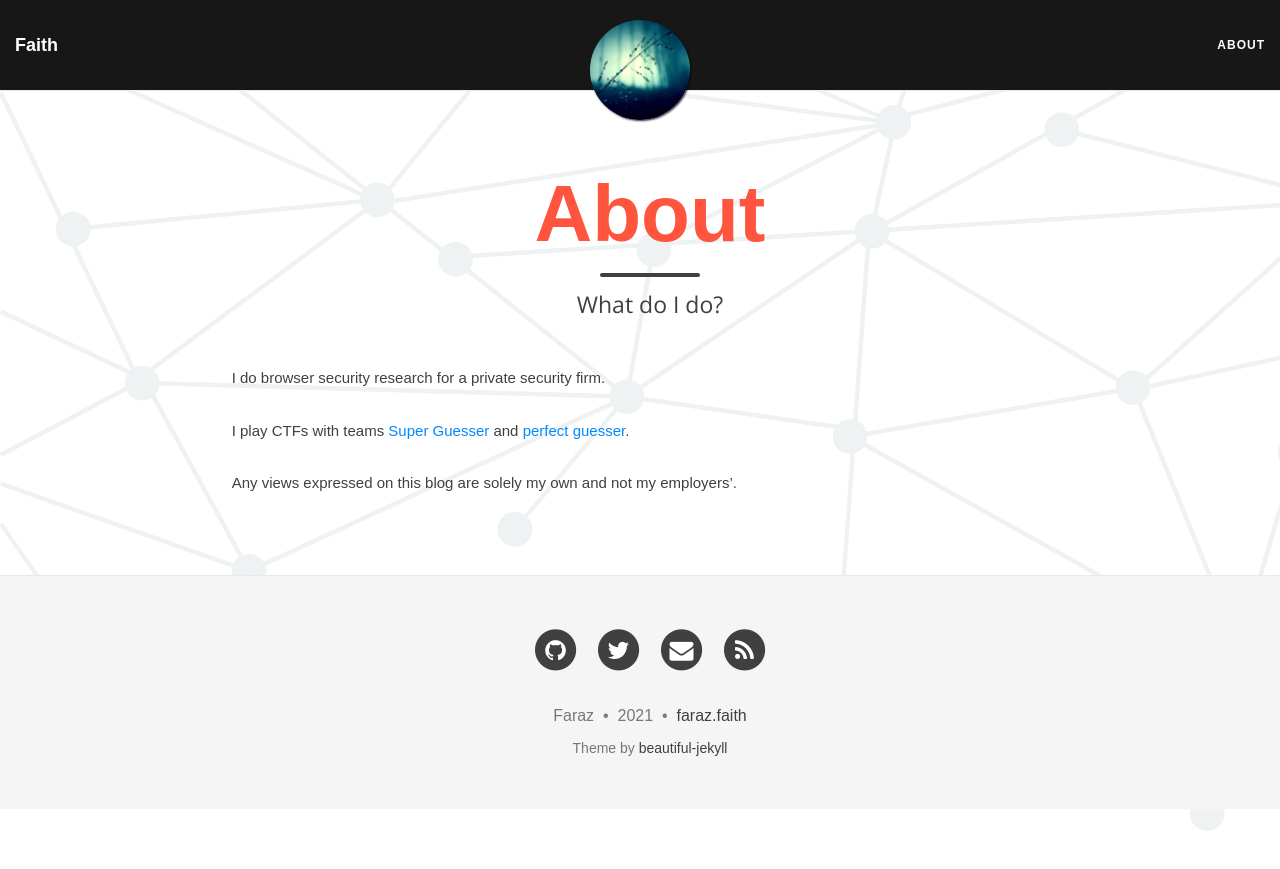
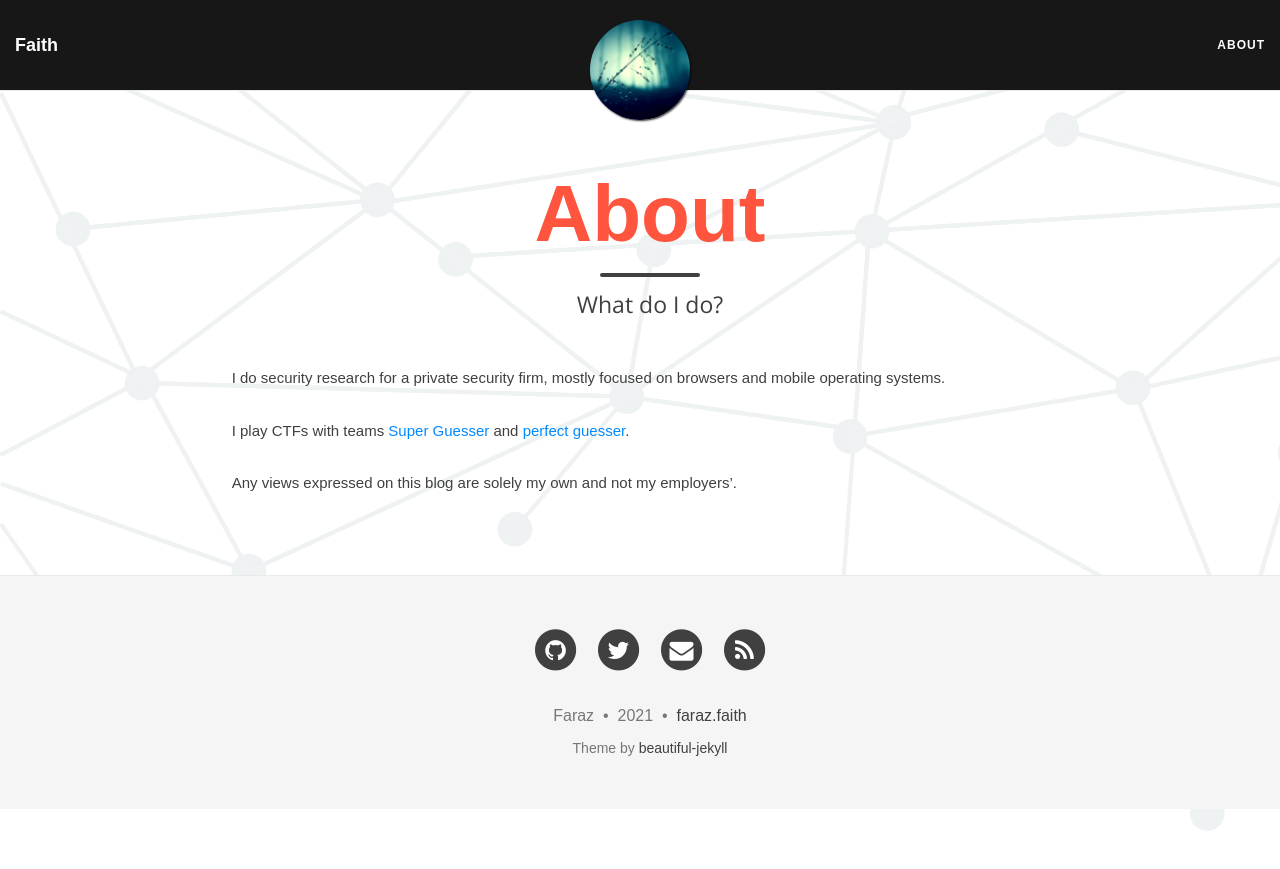
Before and after one commit to farazsth98/farazsth98.github.io, a Jekyll site: the page built from aboutme.md, in a window 1280 px wide. Shown: the top 869 px of the page. Built offline with Jekyll 4.4.1, drawn with Linux system fonts in a browser that asks for light colours; nearby versions of some CDN libraries.

Commit message:
Update aboutme.md

```diff
--- a/aboutme.md
+++ b/aboutme.md
@@ -4,7 +4,7 @@ title: About
 subtitle: What do I do?
 ---
 
-I do browser security research for a private security firm.
+I do security research for a private security firm, mostly focused on browsers and mobile operating systems.
 
 I play CTFs with teams [Super Guesser](https://ctftime.org/team/130817) and [perfect guesser](https://ctftime.org/team/142232).
 
```
